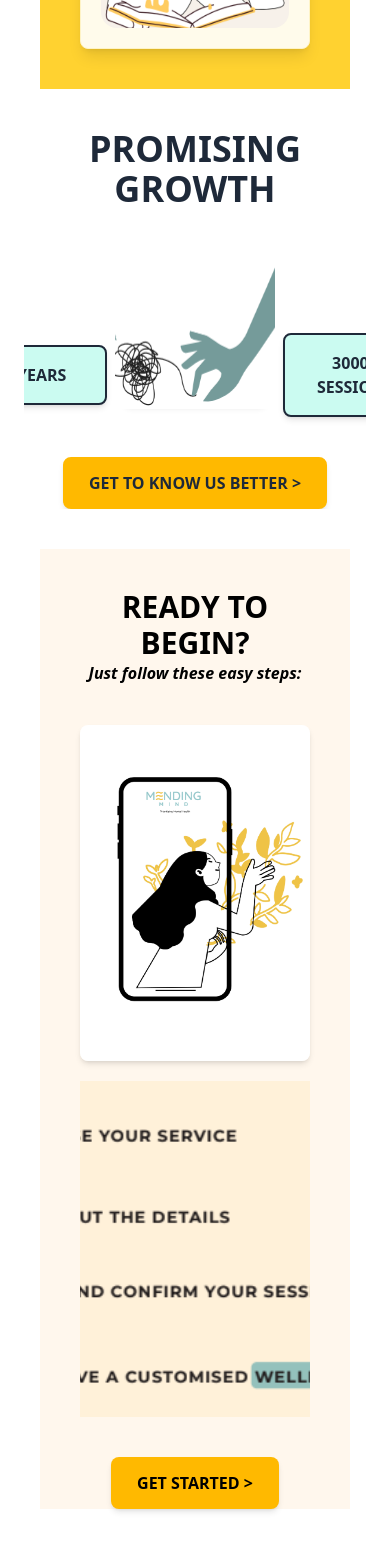
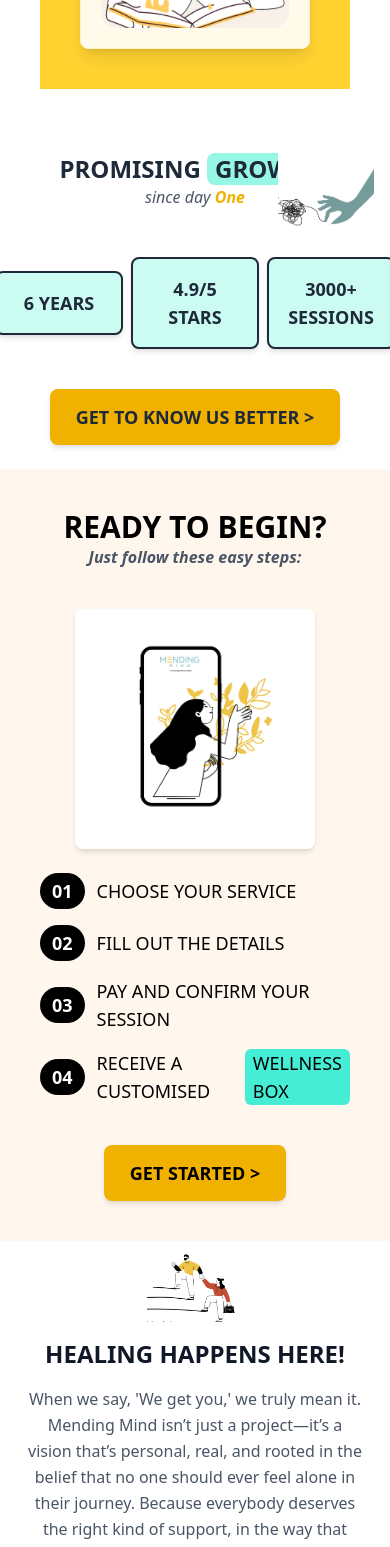
Before and after one commit to ankitWork2001/homePage, a React (Vite) app: page / in a window 390 px wide. Shown: the part 2800-4347 px from the top of the page. Built offline with nearby package versions, Linux system fonts and the light colour scheme.

Commit message:
growth and ready is now responsive as requirement

```diff
--- a/src/Components/Growth.jsx
+++ b/src/Components/Growth.jsx
@@ -3,38 +3,47 @@ import growth1 from "../assets/growth1.png";
 
 const Growth = () => {
   return (
-    <div className="flex flex-col items-center justify-center gap-y-6 m-6 text-gray-800 relative overflow-hidden">
-      <p className="text-4xl font-bold text-center">PROMISING GROWTH</p>
-      <p className="text-lg text-center text-gray-600 italic">Since Day One</p>
+    <div className="flex flex-col items-center justify-center gap-y-6 px-4 py-6 text-gray-800 relative overflow-hidden">
+      {/* Title & Image Section */}
+      <div className="relative w-full flex flex-col items-center">
+        {/* Title (Centered) */}
+        <div className="text-center relative">
+          <p className="text-2xl sm:text-4xl font-bold relative inline-block">
+            PROMISING{" "}
+            <span className="relative inline-block px-2 bg-teal-200 rounded-lg">
+              GROWTH
+            </span>
+          </p>
+          <p className="text-md sm:text-lg text-gray-600 italic">
+            since day <span className="text-yellow-500 font-semibold">One</span>
+          </p>
+        </div>
 
-      <img
-        src={growth1}
-        alt="Growth"
-        className="absolute w-40 h-45
-          xs:w-40 xs:left-220 xs:-top-1
-          sm:w-80 sm:left-120 sm:-top-10
-          md:w-96 md:left-150 md:-top-10
-          lg:w-[400px] lg:left-200 lg:-top-10
-          xl:w-[450px] xl:left-250 xl:-top-10 transition-all"
-      />
+        {/* Image on the right */}
+        <div className="absolute top-0 right-0 w-24 sm:w-32 md:w-40 lg:w-48 xl:w-56">
+          <img src={growth1} alt="Growth" className="w-full" />
+        </div>
+      </div>
 
-      <div className="flex items-center gap-4 mt-12">
-        <p className="text-3xl cursor-pointer select-none">&lt;</p>
+      {/* Stats Buttons */}
+      <div className="flex items-center justify-center gap-2 sm:gap-6 mt-6">
+        <p className="text-xl sm:text-3xl cursor-pointer select-none">&lt;</p>
 
-        <button className="p-4 border-2 rounded-lg font-semibold bg-teal-100 hover:bg-teal-300 w-36 sm:w-40 lg:w-44 shadow-md transition-all">
+        <button className="p-4 sm:p-5 border-2 rounded-lg font-bold text-lg bg-teal-100 hover:bg-teal-300 w-32 sm:w-40 lg:w-44 shadow-md transition-all">
           6 YEARS
         </button>
-        <button className="p-4 border-2 rounded-lg font-semibold bg-teal-100 hover:bg-teal-300 w-36 sm:w-40 lg:w-44 shadow-md transition-all">
+        <button className="p-4 sm:p-5 border-2 rounded-lg font-bold text-lg bg-teal-100 hover:bg-teal-300 w-32 sm:w-40 lg:w-44 shadow-md transition-all">
           4.9/5 STARS
         </button>
-        <button className="p-4 border-2 rounded-lg font-semibold bg-teal-100 hover:bg-teal-300 w-36 sm:w-40 lg:w-44 shadow-md transition-all">
+        <button className="p-4 sm:p-5 border-2 rounded-lg font-bold text-lg bg-teal-100 hover:bg-teal-300 w-32 sm:w-40 lg:w-44 shadow-md transition-all">
           3000+ SESSIONS
         </button>
 
-        <p className="text-3xl cursor-pointer select-none">&gt;</p>
+        <p className="text-xl sm:text-3xl cursor-pointer select-none">&gt;</p>
       </div>
 
-      <button className="bg-amber-400 hover:bg-amber-500 font-bold py-3 px-6 rounded-lg border-2 border-amber-400 shadow-md transition-all mt-4">
+      {/* CTA Button */}
+      <button className="bg-yellow-500 hover:bg-yellow-600 font-bold text-lg py-3 px-6 rounded-lg border-2 border-yellow-500 shadow-md transition-all mt-4 flex items-center gap-2">
         GET TO KNOW US BETTER &gt;
       </button>
     </div>
--- a/src/Components/Ready.jsx
+++ b/src/Components/Ready.jsx
@@ -4,24 +4,54 @@ import ready2 from "../assets/ready2.png";
 
 const Ready = () => {
   return (
-    <div className="flex flex-col justify-center items-center m-10 bg-orange-50 p-10 pb-0 text-center">
+    <div className="flex flex-col justify-center items-center bg-orange-50 p-10 text-center">
+      {/* Title */}
       <h2 className="text-3xl font-bold">READY TO BEGIN?</h2>
-      <p className="font-semibold italic">Just follow these easy steps:</p>
+      <p className="font-semibold italic text-gray-600">Just follow these easy steps:</p>
 
-      <div className="flex flex-wrap justify-center gap-5 mt-10">
-        <img
-          src={ready1}
-          alt="Step 1"
-          className="h-84 object-cover rounded-lg shadow-md max-w-full"
-        />
-        <img
-          src={ready2}
-          alt="Step 2"
-          className="h-84 object-cover max-w-full mix-blend-multiply"
-        />
+      {/* Image and Steps Container */}
+      <div className="flex flex-col md:flex-row justify-center items-center gap-6 mt-10 w-full">
+        {/* Mobile Mockup Image (Centered on Mobile) */}
+        <div className="w-60 sm:w-72 md:w-80">
+          <img
+            src={ready1}
+            alt="Mobile Mockup"
+            className="w-full object-cover rounded-lg shadow-md"
+          />
+        </div>
+
+        {/* Steps (Stacked on Mobile) */}
+        <div className="flex flex-col space-y-4 text-left">
+          <p className="flex items-center text-lg">
+            <span className="bg-black text-white font-bold px-3 py-1 rounded-full mr-3">
+              01
+            </span>
+            CHOOSE YOUR SERVICE
+          </p>
+          <p className="flex items-center text-lg">
+            <span className="bg-black text-white font-bold px-3 py-1 rounded-full mr-3">
+              02
+            </span>
+            FILL OUT THE DETAILS
+          </p>
+          <p className="flex items-center text-lg">
+            <span className="bg-black text-white font-bold px-3 py-1 rounded-full mr-3">
+              03
+            </span>
+            PAY AND CONFIRM YOUR SESSION
+          </p>
+          <p className="flex items-center text-lg">
+            <span className="bg-black text-white font-bold px-3 py-1 rounded-full mr-3">
+              04
+            </span>
+            RECEIVE A CUSTOMISED{" "}
+            <span className="bg-teal-300 px-2 ml-2 rounded-md">WELLNESS BOX</span>
+          </p>
+        </div>
       </div>
 
-      <button className="bg-amber-400 hover:bg-amber-500 font-bold py-3 px-6 rounded-lg border-2 border-transparent shadow-md transition-all mt-10">
+      {/* CTA Button */}
+      <button className="bg-yellow-500 hover:bg-yellow-600 font-bold text-lg py-3 px-6 rounded-lg border-2 border-yellow-500 shadow-md transition-all mt-10">
         GET STARTED &gt;
       </button>
     </div>
```
